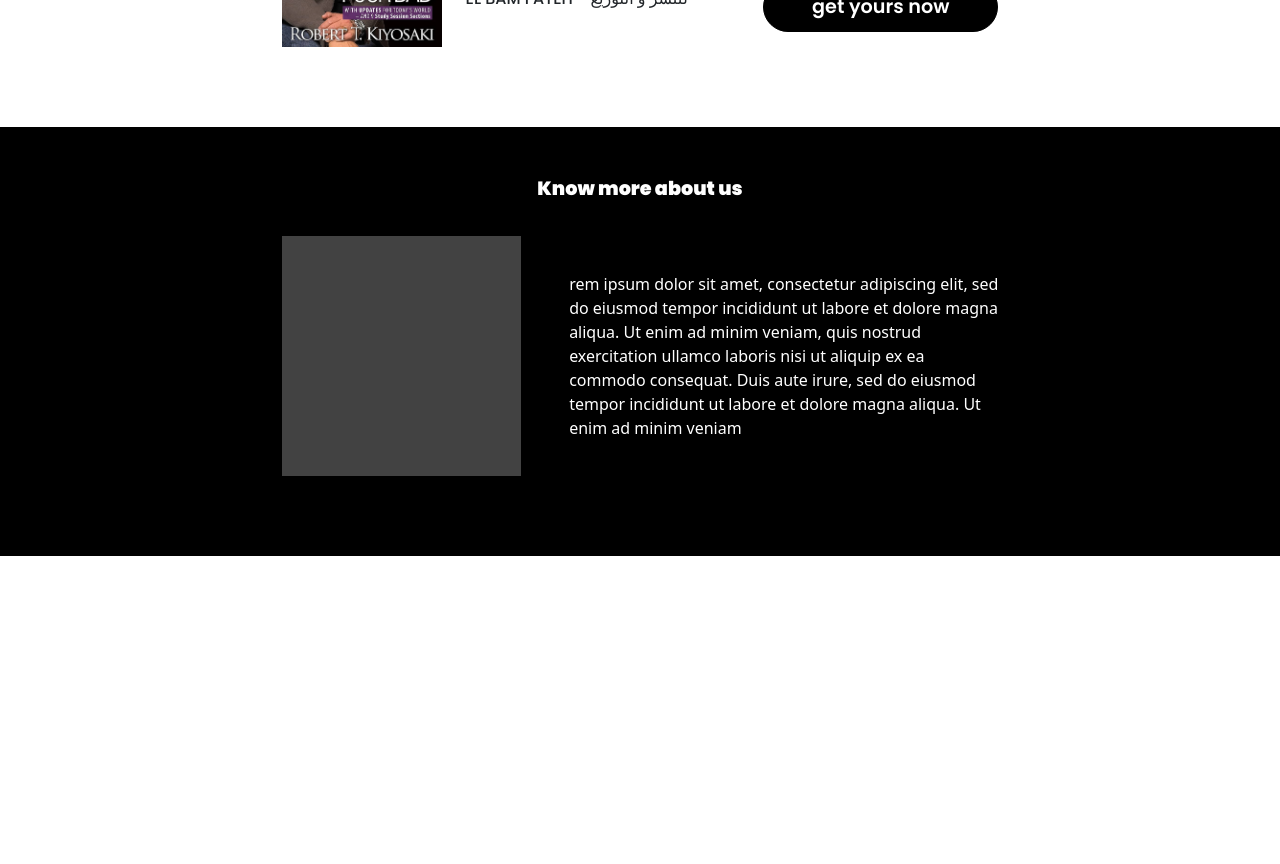
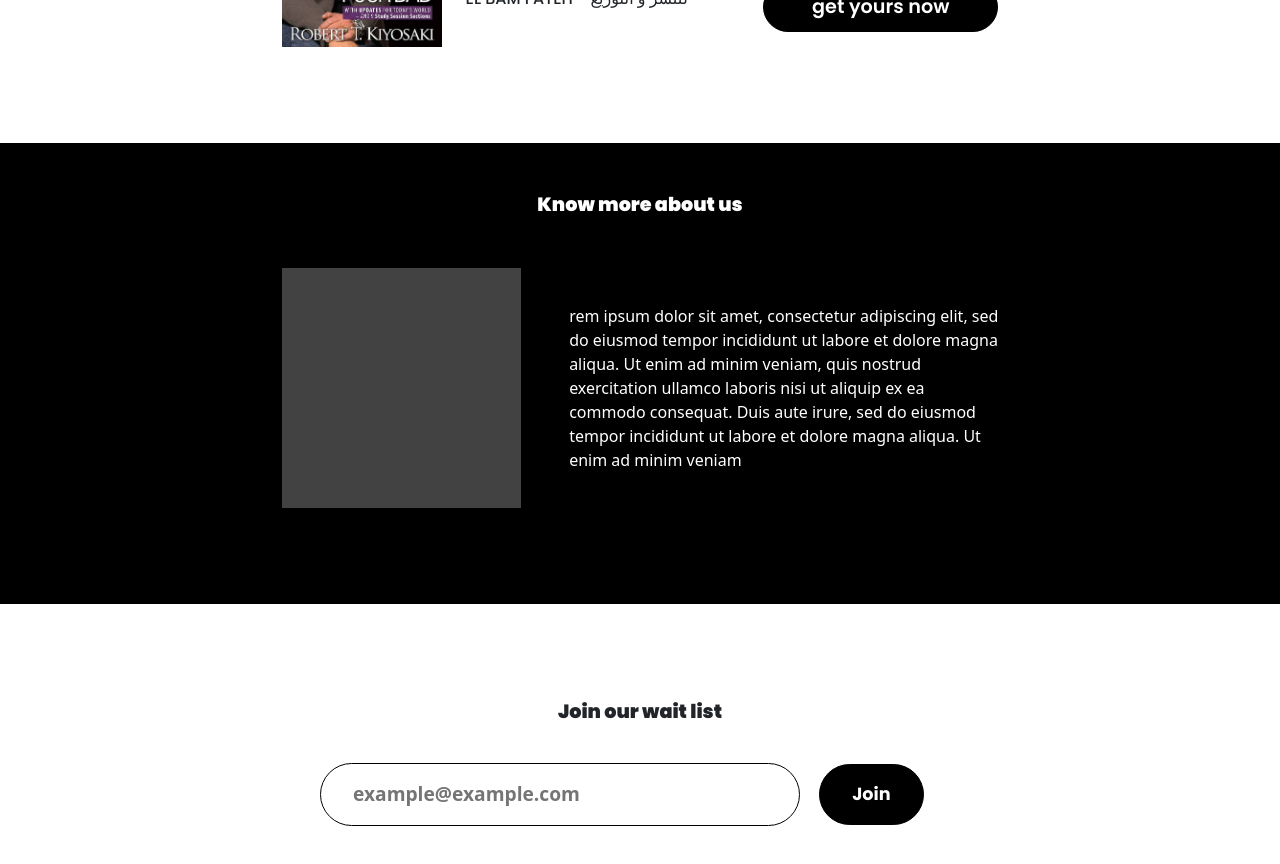
Before and after one commit to RahiMedouni/wavywords, a React (Create React App) app: page / in a window 1280 px wide. Shown: the part 1720-2584 px from the top of the page. Before the commit the page ends 2276 px from the top, so only its background shows below. Built offline with nearby package versions, Linux system fonts and the light colour scheme.

Commit message:
join waitlist section created

```diff
--- a/src/Components/AboutUsSection.css
+++ b/src/Components/AboutUsSection.css
@@ -2,6 +2,7 @@
     background-color: black;
     color: white;
     padding-block: 3rem;
+    margin-block: 6rem;
 
 }
 
@@ -10,7 +11,7 @@
     align-items: center;
     justify-content: start;
     padding-inline: 22%;
-    padding-block: 2rem;
+    padding-block: 3rem;
     text-align: start;
 }
 
--- /dev/null
+++ b/src/Components/JWLSection.css
@@ -0,0 +1,31 @@
+.jwl--section{
+    display: flex;
+    column-gap: 1.2rem;
+    /* justify-content: space-between; */
+    align-items: center;
+    padding-inline: 25%;
+    padding-block: 2rem;
+    margin-bottom: 5rem;
+}
+.jwl--input{
+    width: 75%;
+    border-radius: 3rem;
+    border: 1px black solid;
+    padding-block: 1rem;
+    font-size: 1.2rem;
+    font-weight: 800;
+    padding-inline-start: 2rem;
+
+}
+.jwl--btn{
+    background-color: black;
+    color: white;
+    font-family: 'poppins';
+    font-weight: 700;
+    font-size: 1.1rem;
+    border: black 1px solid;
+    border-radius: 3rem;
+    padding-inline: 2rem;
+    padding-block: 1rem;
+
+}
--- /dev/null
+++ b/src/Components/JWLSection.jsx
@@ -0,0 +1,11 @@
+import React from 'react'
+import "./JWLSection.css"
+
+export default function JWLSection() {
+  return (
+    <div className="jwl--section">
+        <input className="jwl--input" type="text" placeholder='example@example.com'/>
+        <button className="jwl--btn">Join</button>
+      </div>
+  )
+}
--- a/src/Pages/LandingPage.jsx
+++ b/src/Pages/LandingPage.jsx
@@ -3,6 +3,7 @@ import BookCarousel from "../Components/BookCarousel.js"
 import BookCard from "../Components/BookCard.jsx"
 import AboutUsSection from "../Components/AboutUsSection.jsx"
 import BestSellerCard from "../Components/BestSellerCard.jsx"
+import JWLSection from "../Components/JWLSection.jsx"
 import BookCards from "./books/BookCards.js"
 
 
@@ -35,6 +36,8 @@ function LandingPage() {
          <BestSellerCard />
       </div>
       <AboutUsSection />
+      <h3 className ="section--title">Join our wait list</h3>
+      <JWLSection />
     </div>
   );
 }
```
